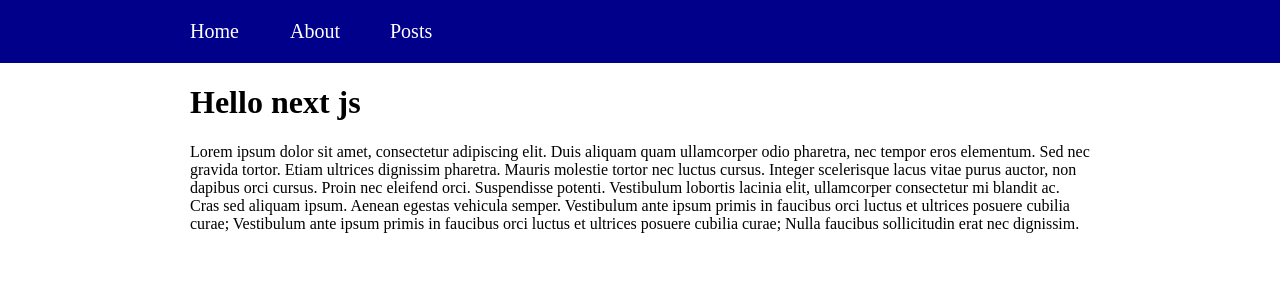
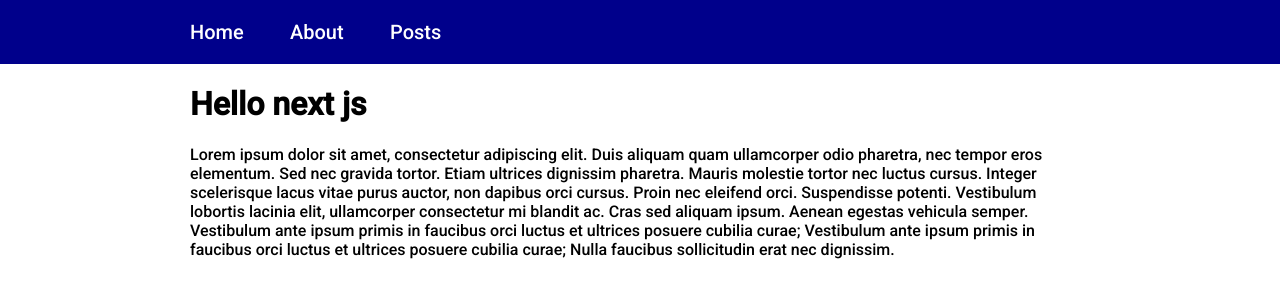
Before and after one commit to taras-protsyshyn/learn-next, a Next.js app: page / in a window 1280 px wide. Shown: the top 300 px of the page. Built offline with nearby package versions, Linux system fonts and the light colour scheme.

Commit message:
add font

```diff
--- a/layouts/MainLayout.js
+++ b/layouts/MainLayout.js
@@ -58,6 +58,7 @@
         body {
           margin: 0;
           padding: 0;
+          font-family: "Roboto", sans-serif;
         }
       `}</style>
     </>
--- /dev/null
+++ b/pages/_document.js
@@ -0,0 +1,24 @@
+import Document, { Html, Head, Main, NextScript } from "next/document";
+
+class MyDocument extends Document {
+  render() {
+    return (
+      <Html>
+        <Head>
+          <link rel="preconnect" href="https://fonts.googleapis.com" />
+          <link rel="preconnect" href="https://fonts.gstatic.com" crossOrigin="true" />
+          <link
+            href="https://fonts.googleapis.com/css2?family=Roboto:wght@300;500&display=swap"
+            rel="stylesheet"
+          />
+        </Head>
+        <body>
+          <Main />
+          <NextScript />
+        </body>
+      </Html>
+    );
+  }
+}
+
+export default MyDocument;
```
